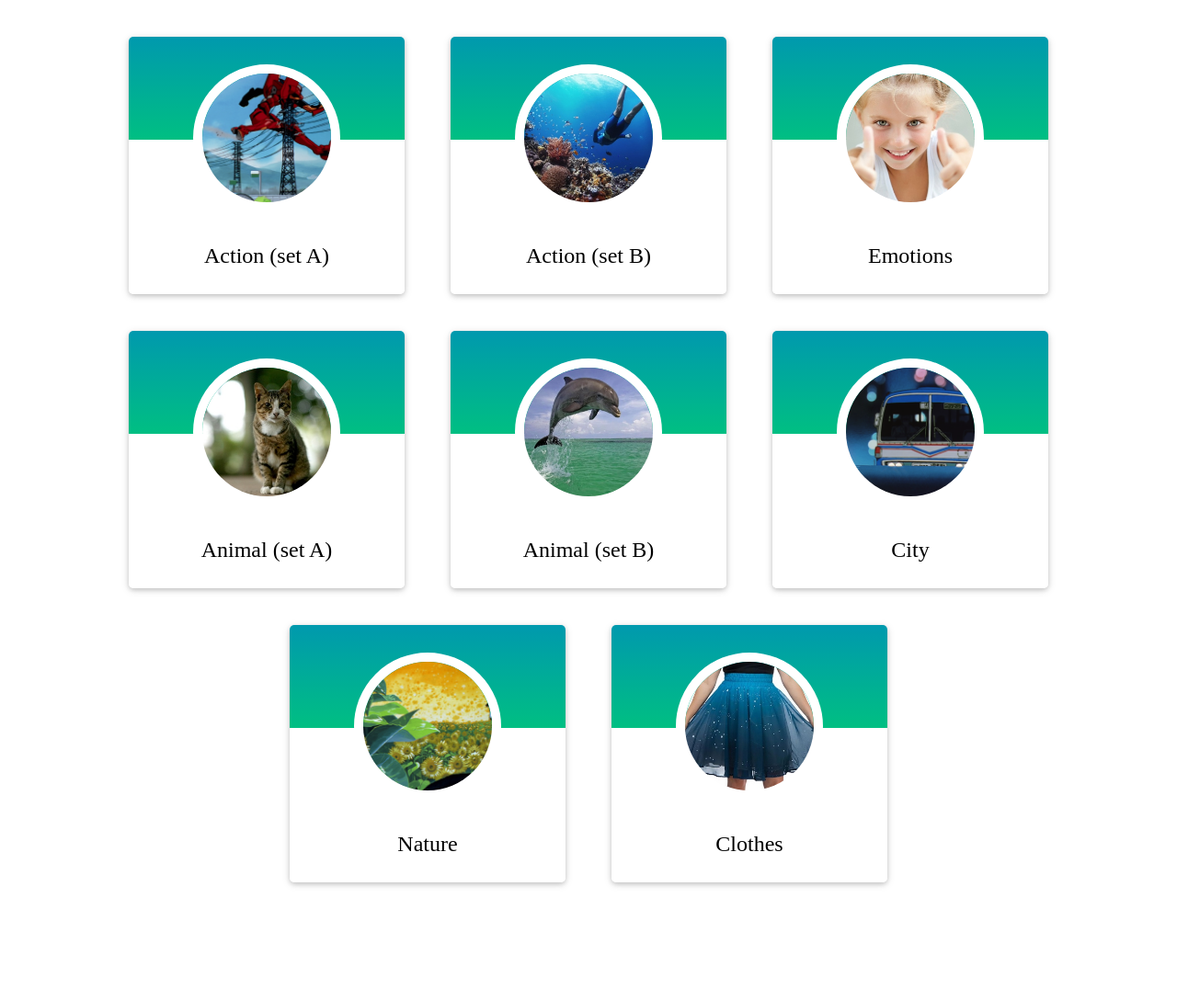
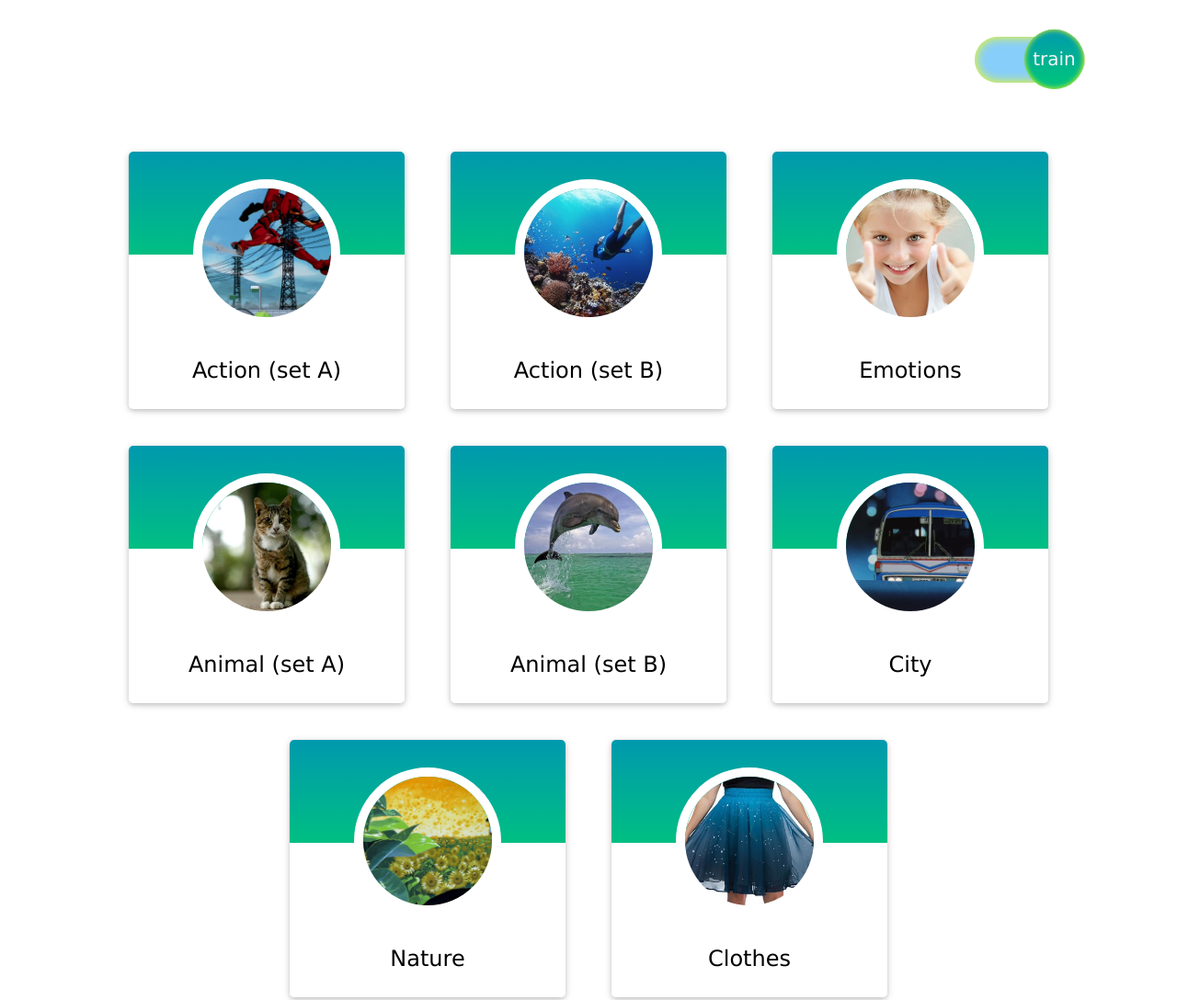
Before and after one commit to 22-22/speakit, a plain HTML site: page index.html in a window 1280 px wide. Shown: the top 1088 px of the page at 92% size. Before the commit the page ends 1000 px from the top, so only its background shows below. Drawn offline with Linux system fonts and the light colour scheme.

Commit message:
feat: add switch

```diff
--- a/index.html
+++ b/index.html
@@ -11,7 +11,7 @@
 <body>
     <header class="header">
         <nav class="navigation"></nav>
-        <div class="switcher"></div>
+        <input class="switch" type="checkbox">
     </header>
     <main id="pageContainer">
         <div id="main" class="container">
--- a/style.css
+++ b/style.css
@@ -1,6 +1,7 @@
 * {
     margin: 0;
     padding: 0;
+    font-family: 'Lucida Sans', 'Lucida Sans Regular', 'Lucida Grande', 'Lucida Sans Unicode', Geneva, Verdana, sans-serif;
 }
 
 .container {
@@ -10,6 +11,60 @@
     padding: 20px 15px;
     max-width: 1440px;
     margin: auto;
+}
+
+/*******************HEADER******************/
+
+.header {
+    display: flex;
+    justify-content: space-between;
+    width: 100%;
+    height: 45px;
+    margin: 40px auto;
+}
+
+.switch {
+    width: 120px;
+    height: 50px;
+    background: lightskyblue;
+    -webkit-appearance:none;
+    border-radius: 30px;
+    outline: none;
+    position: relative;
+    box-shadow: inset 0 0 12px 0 yellow;
+    font-size: 20px;
+    margin-right: 100px;
+}
+
+.switch::before {
+    content: 'train';
+    position: absolute;
+    width: 65px;
+    height: 65px;
+    line-height: 65px;
+    text-align: center;
+    border-radius: 50%;
+    background: linear-gradient(180deg,#0099ae,#00bf82 80%);
+    box-shadow: 0 2px 10px 0 rgba(0,0,0,.5);
+    left: 54px;
+    top: -8px;
+    transition-duration: .5s;
+    color: whitesmoke;
+    box-shadow: inset 0 0 6px 0 yellow;
+}
+
+.switch:checked {
+    background: rgb(248, 248, 181);
+}
+
+.switch:checked::before {
+    content: 'play';
+    background: linear-gradient(180deg,#fd6a63,#feb46b 90%);
+    box-shadow: 0 2px 6px 0 rgba(0,0,0,.5);
+    left: 0;
+    transition-duration: .5s;
+    color: whitesmoke;
+    box-shadow: inset 0 0 6px 0 yellow;
 }
 
 /*******************MAIN******************/
```
